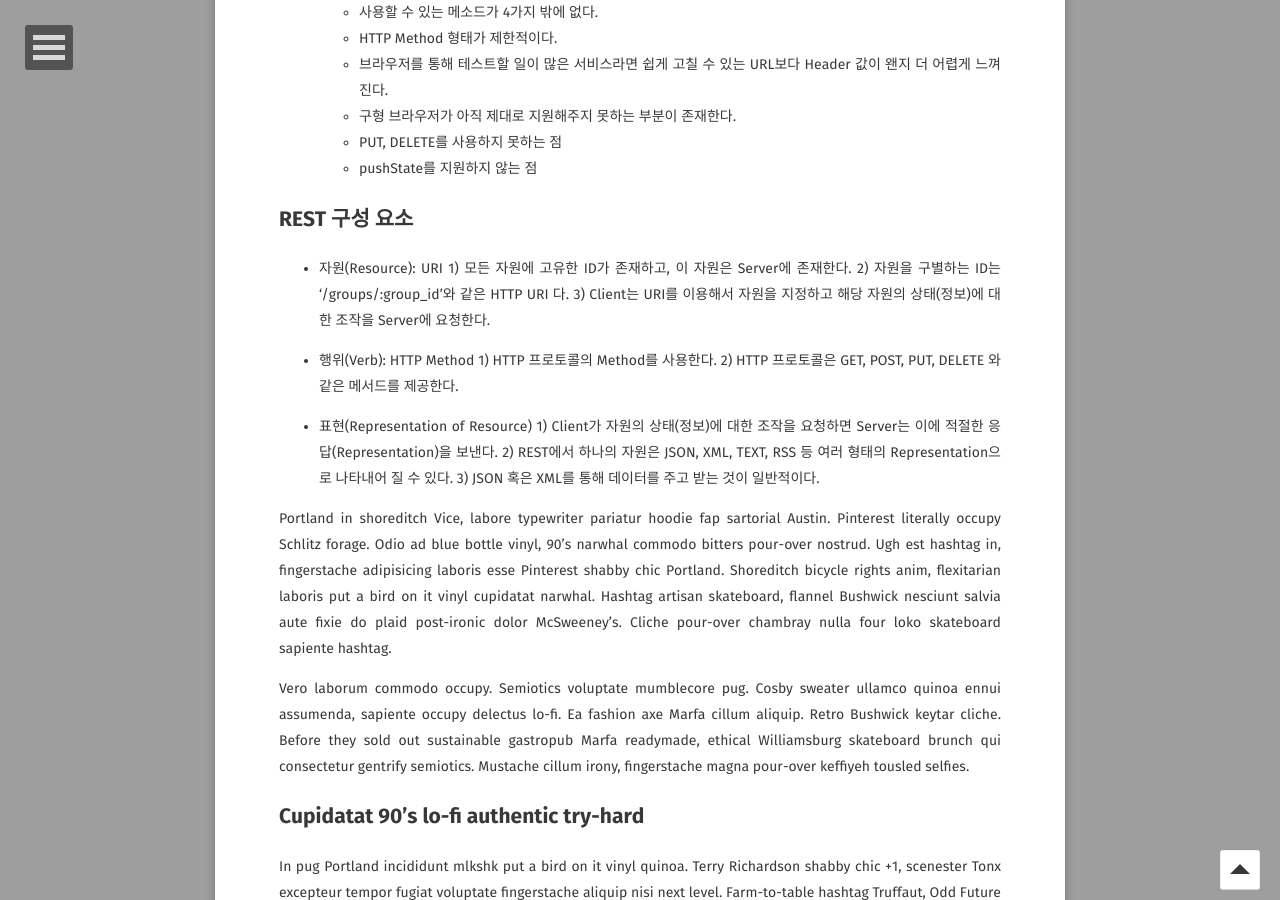
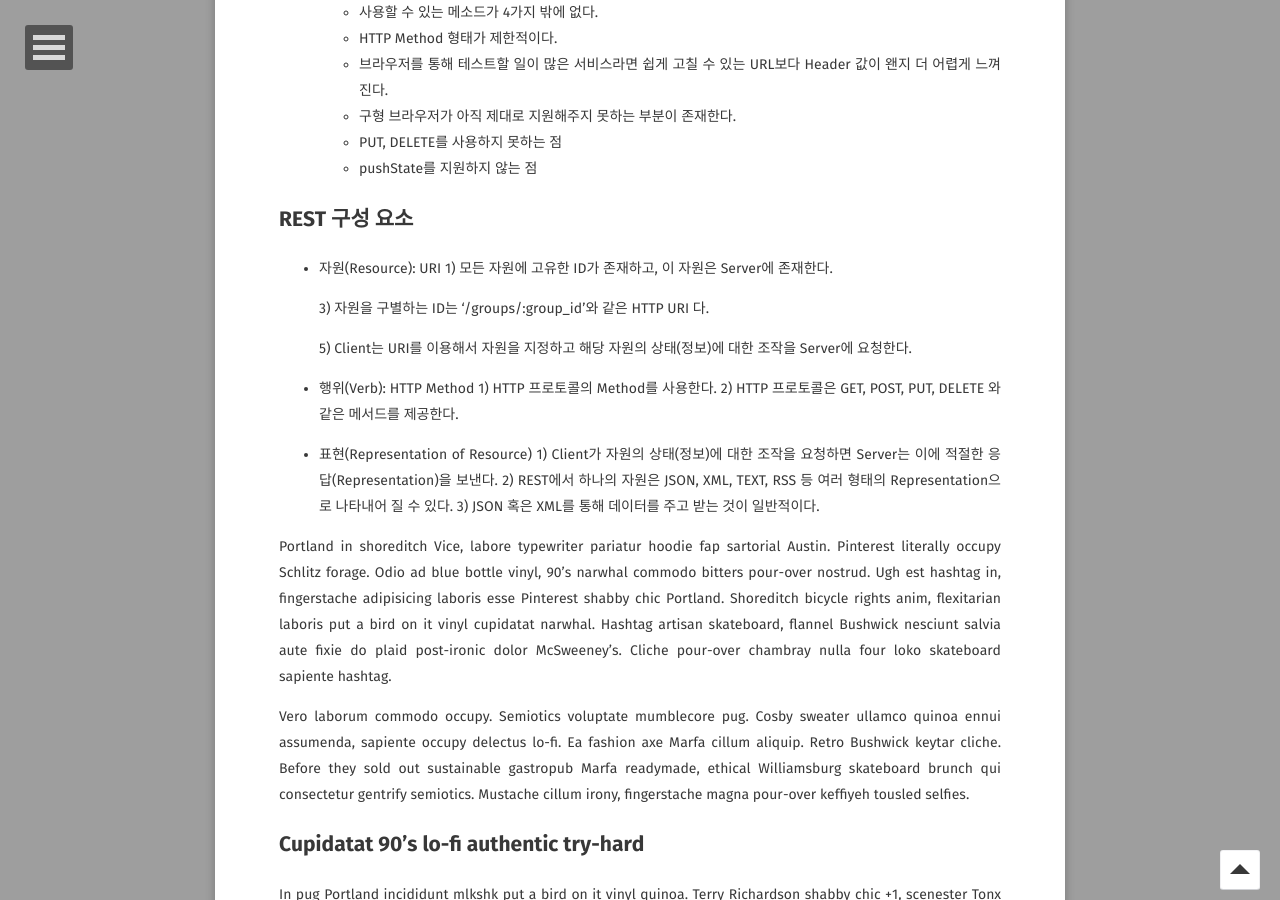
Before and after one commit to GayeonYoon/GayeonYoon.github.io, a Jekyll site: the page built from _posts/2021-07-04-RESTAPI-POST_1.md, in a window 1280 px wide and 900 px high, scrolled down 1131 px. Built offline with Jekyll 4.4.1, drawn with Linux system fonts in a browser that asks for light colours; some web fonts are replaced; comment, search, counter and statistics services are not loaded.

Commit message:
Update 2021-07-04-RESTAPI-POST_1.md

```diff
--- a/_posts/2021-07-04-RESTAPI-POST_1.md
+++ b/_posts/2021-07-04-RESTAPI-POST_1.md
@@ -49,8 +49,10 @@ REST(Representational State Transfer)의 약자로 자원을 이름(자원의
 ## REST 구성 요소 ##
 * 자원(Resource): URI
   1)  모든 자원에 고유한 ID가 존재하고, 이 자원은 Server에 존재한다.
-  2)  자원을 구별하는 ID는 ‘/groups/:group_id’와 같은 HTTP URI 다.
-  3)  Client는 URI를 이용해서 자원을 지정하고 해당 자원의 상태(정보)에 대한 조작을 Server에 요청한다.
+
+  3)  자원을 구별하는 ID는 ‘/groups/:group_id’와 같은 HTTP URI 다.
+
+  5)  Client는 URI를 이용해서 자원을 지정하고 해당 자원의 상태(정보)에 대한 조작을 Server에 요청한다.
 
 * 행위(Verb): HTTP Method
   1)  HTTP 프로토콜의 Method를 사용한다.
```
